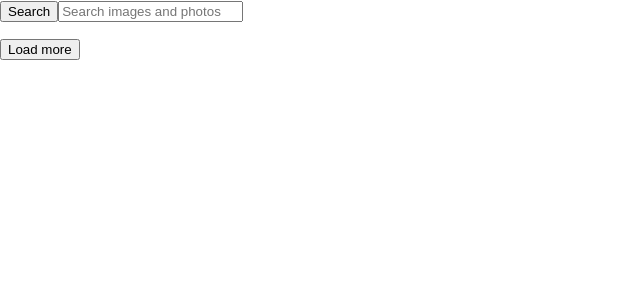
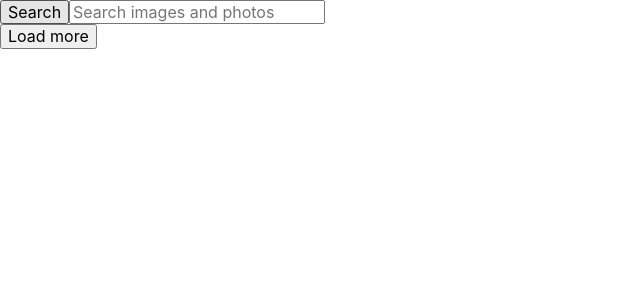
Before and after one commit to 1evanter/goit-react-hw-03-image-finder, a React (Create React App) app: page / in a window 1280 px wide. Shown: the top 300 px of the page, without its empty margins (0-640 px from the left). Built offline with nearby package versions, Linux system fonts and the light colour scheme.

Commit message:
add GlobalStyles

```diff
--- a/package.json
+++ b/package.json
@@ -8,10 +8,12 @@
     "@testing-library/react": "^12.1.4",
     "@testing-library/user-event": "^13.5.0",
     "axios": "^1.5.0",
+    "modern-normalize": "^2.0.0",
     "react": "^18.1.0",
     "react-dom": "^18.1.0",
     "react-loader-spinner": "^5.4.5",
     "react-scripts": "5.0.1",
+    "styled-components": "^6.0.7",
     "web-vitals": "^2.1.3"
   },
   "scripts": {
--- /dev/null
+++ b/src/GlobalStyles.jsx
@@ -0,0 +1,38 @@
+import { createGlobalStyle } from 'styled-components';
+import 'modern-normalize';
+
+export const GlobalStyles
+    = createGlobalStyle`
+body {
+  color: #27374D;
+    margin: 0;
+};
+
+img {
+  display: block;
+  max-width: 100%;
+  height: auto;
+};
+
+h1,
+h2,
+h3,
+h4,
+h5,
+h6,
+p {
+  margin: 0;
+}
+
+ul,
+ol,
+a {
+  margin: 0;
+  padding: 0;
+  list-style: none;
+};
+
+button {
+  cursor: pointer;
+}
+`
--- a/src/components/App.jsx
+++ b/src/components/App.jsx
@@ -3,6 +3,7 @@
 import { ImageGallery } from "./ImageGallery/ImageGallery";
 import { Button } from "./Button/Button";
 import { fetchImages } from "../api.js";
+import { GlobalStyles } from "GlobalStyles";
 
 export class App extends Component {
   state = {
@@ -48,7 +49,8 @@
     return <div>
       <Searchbar onSubmit={this.handleChangeQuery} />
       <ImageGallery images={this.state.images} />
-      <Button onLoadMore={this.handleLoadMore } />
+      <Button onLoadMore={this.handleLoadMore} />
+      <GlobalStyles/>
     </div>
   }
 }
```
Also changed, not shown: 1 other file (tests, documents, lock files or other folders).
